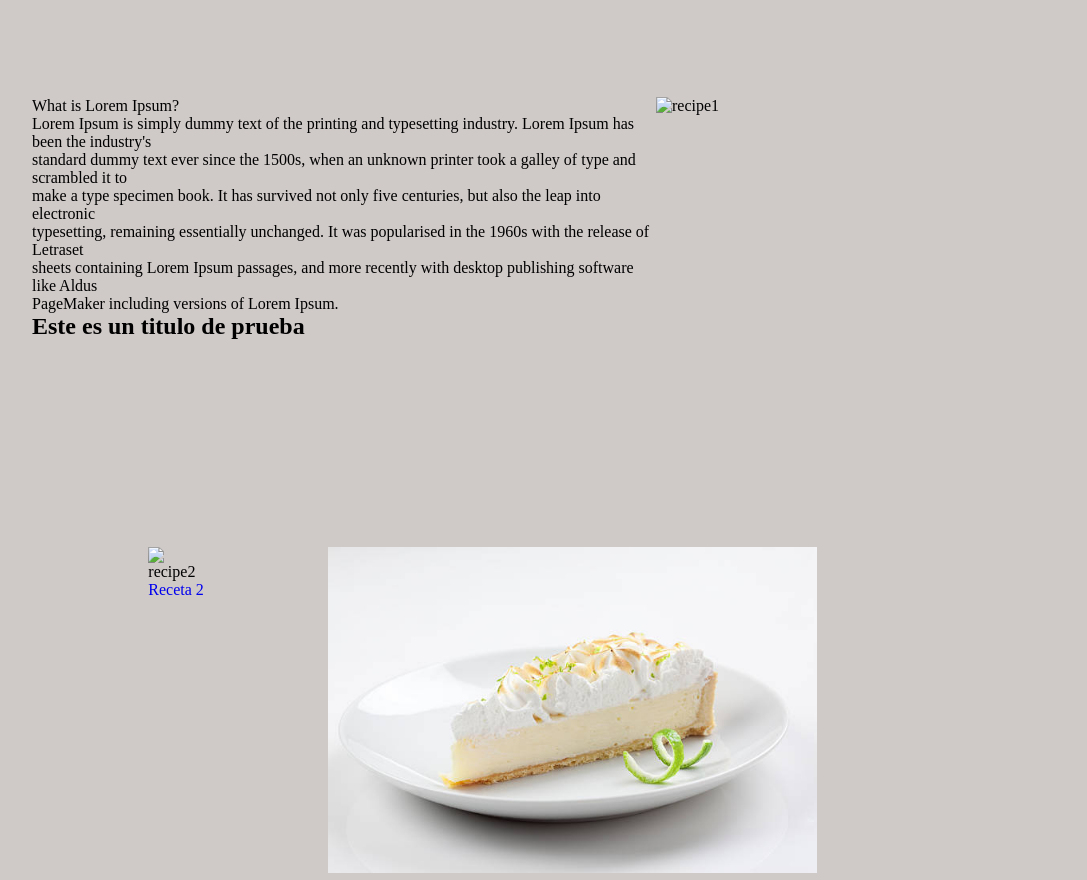
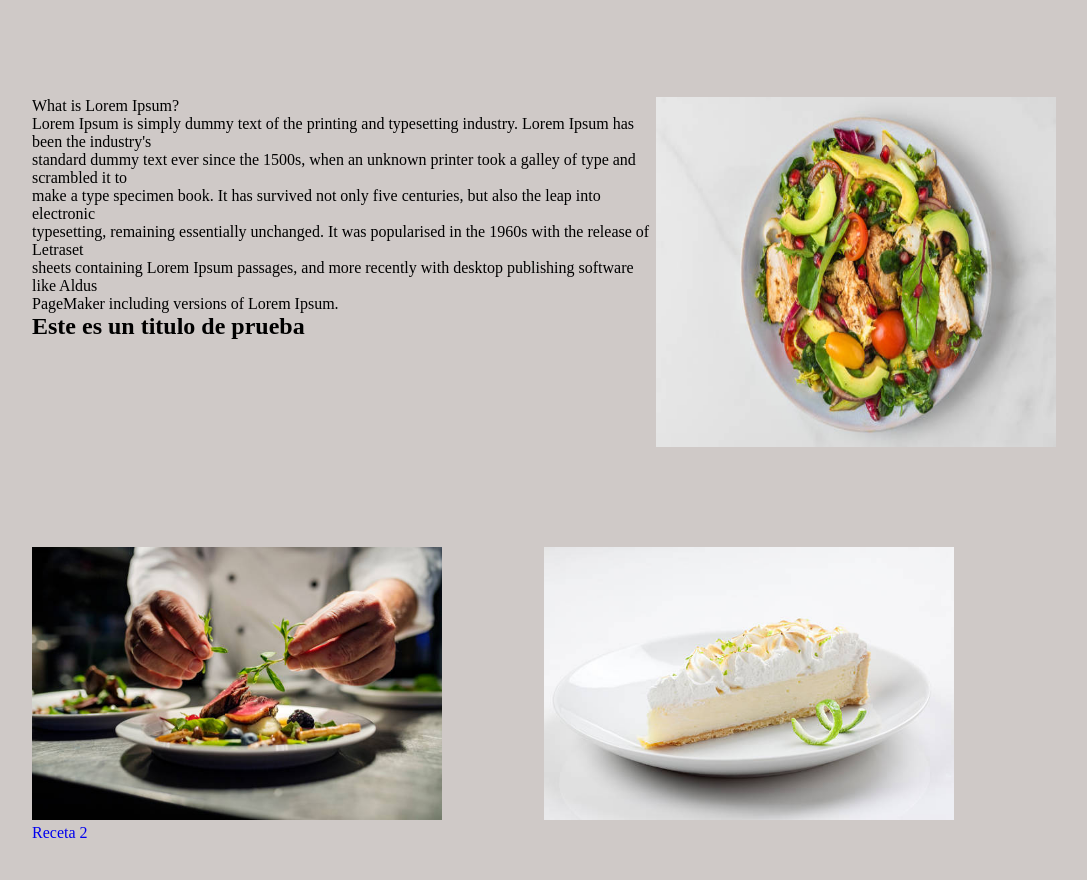
Before and after one commit to Jesusdavid20/chef__profile__prueba, a plain HTML site: page index.html in a window 1280 px wide. Shown: the part 584-1464 px from the top of the page, without its empty margins (96-1183 px from the left). Drawn offline with nearby package versions, Linux system fonts and the light colour scheme; files whose address does not match are found by name; a web font is replaced by a local one.

Commit message:
se cambia la rura de las imagenes de locales por relativas

```diff
--- a/index.html
+++ b/index.html
@@ -49,14 +49,14 @@
             <h1>Este es un titulo de prueba</h1>
         </div>
         <div id="imagen-principal">
-            <img src="../Chef Profile-Jesus Acosta/assets/recipe1.jpg" alt="recipe1">
+            <img src="./assets/receta1.jpg" alt="recipe1">
             <br>
-            <a href="../Chef Profile-Jesus Acosta/pages/Recipe list/recipe1.html"></a>
+            <a href="./pages/Recipe list/recipe1.html"></a>
         </div>
     </div>
     <div class="primeraFila">
         <div>
-            <img src="../Chef Profile-Jesus Acosta/assets/recipe2.jpg" alt="recipe2">
+            <img src="./assets/recipe1.jpg" alt="recipe2">
             <br>
             <a href="../Chef Profile-Jesus Acosta/pages/Recipe list/recipe2.html">Receta 2</a>
         </div>
```
